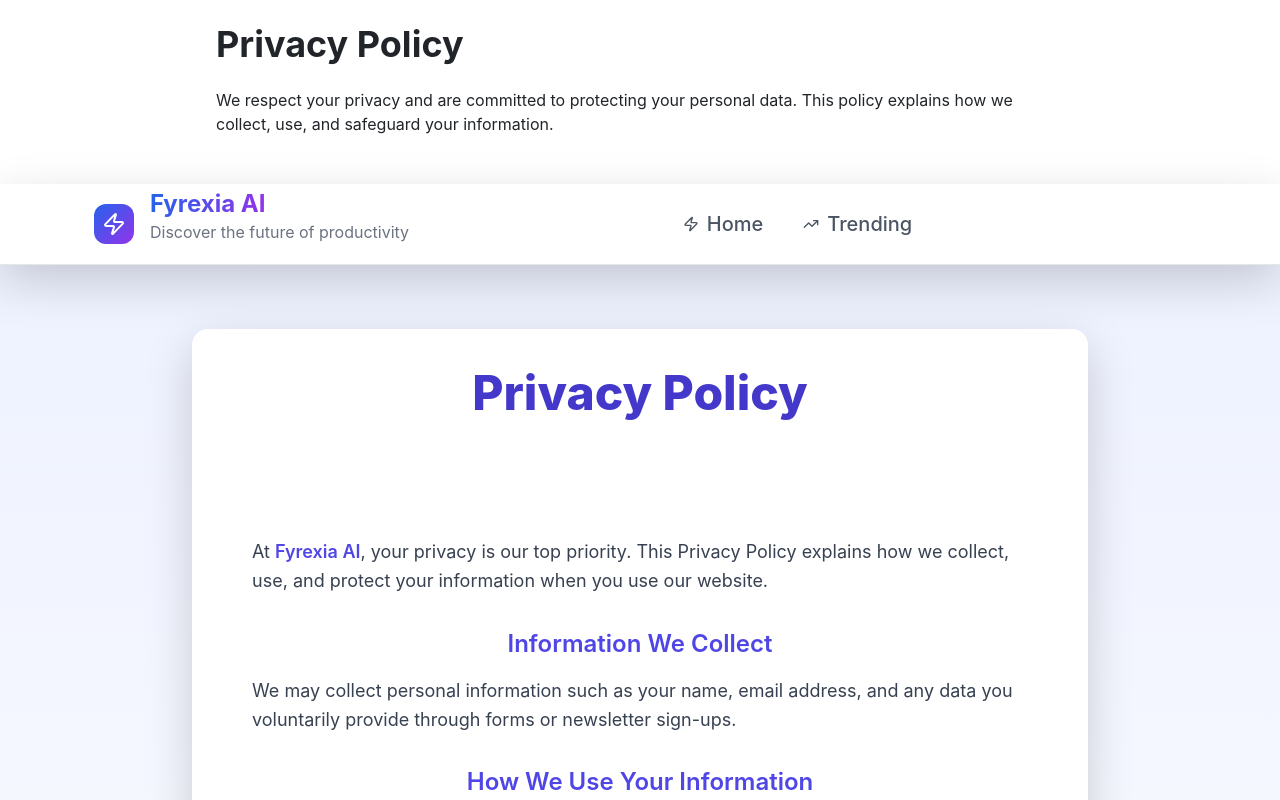
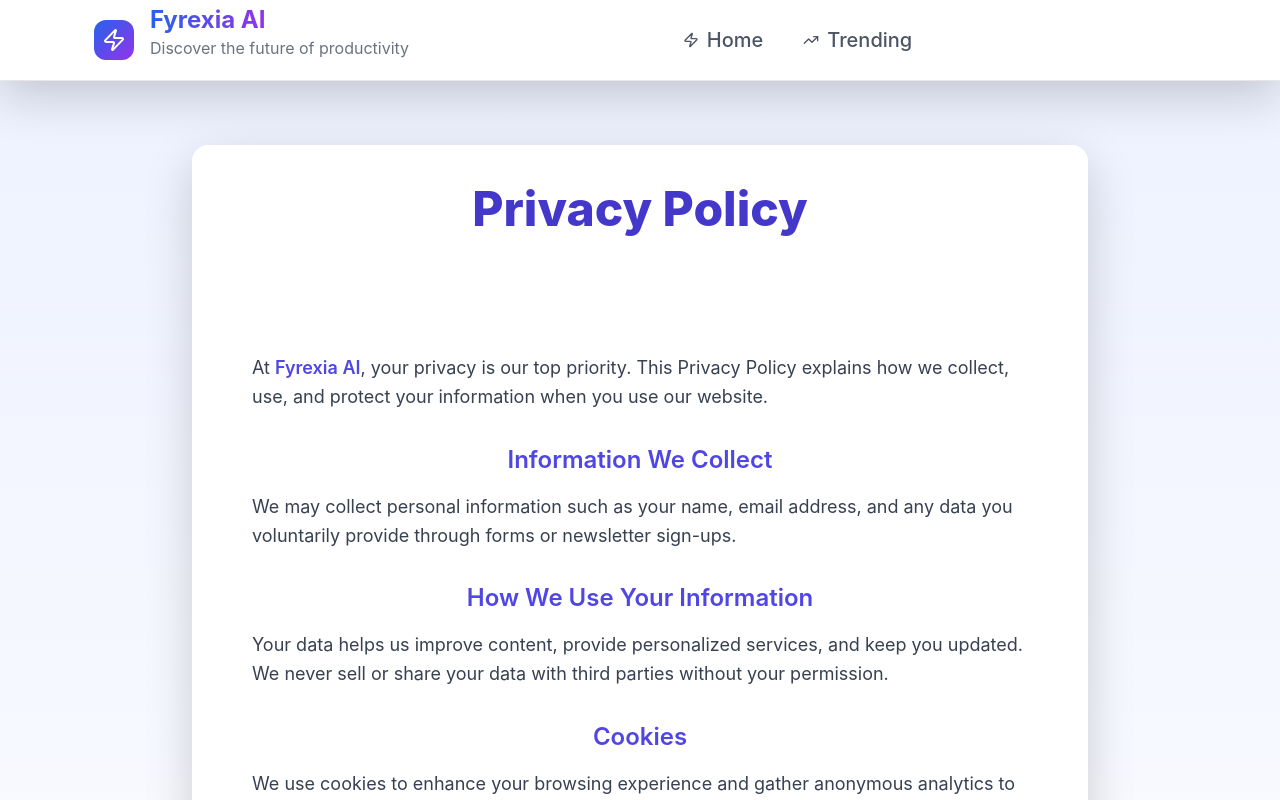
Before and after one commit to rob9999a/aitool, a React (Create React App) app: page /privacy-policy in a window 1280 px wide. Shown: the top 800 px of the page. Built offline with nearby package versions, Linux system fonts and the light colour scheme.

Commit message:
Initial commit

```diff
--- a/public/index.html
+++ b/public/index.html
@@ -7,13 +7,10 @@
   <meta name="viewport" content="width=device-width, initial-scale=1" />
   <meta name="theme-color" content="#000000" />
 
-  <!-- ⚠️ احذف هذا: -->
-  <!-- <meta name="description" content="Web site created using create-react-app" /> -->
 
   <link rel="icon" href="%PUBLIC_URL%/favicon.ico" />
   <link rel="apple-touch-icon" href="%PUBLIC_URL%/q.png" />
 
-  <!-- ✅ المعلومات الجديدة: -->
   <meta name="description"
     content="Discover AI Tools That Transform Your Business. From automation to content creation, explore the hottest AI tools and strategies that are reshaping industries.">
   <meta name="keywords"
@@ -26,22 +23,12 @@
   <meta property="og:url" content="https://aitools-eosin.vercel.app/">
   <meta property="og:image" content="%PUBLIC_URL%/preview.png" /> <!-- لو عندك صورة خاصة للمعاينة -->
 
-  <title>AI Tools for Creators - Boost Your Workflow</title>
 
-  <!--
-      manifest.json provides metadata used when your web app is installed on a
-      user's mobile device or desktop. See https://developers.google.com/web/fundamentals/web-app-manifest/
-    -->
+
   <link rel="manifest" href="%PUBLIC_URL%/q.png" />
-  <!--
-      Notice the use of %PUBLIC_URL% in the tags above.
-      It will be replaced with the URL of the `public` folder during the build.
-      Only files inside the `public` folder can be referenced from the HTML.
-
-      Unlike "/favicon.ico" or "favicon.ico", "%PUBLIC_URL%/favicon.ico" will
-      work correctly both with client-side routing and a non-root public URL.
-      Learn how to configure a non-root public URL by running `npm run build`.
-    -->
+  <meta name="description"
+    content="From automation to content creation, explore the hottest AI tools and strategies." />
+  <meta name="robots" content="index, follow" />
   <title>Fyrexia AI</title>
 
 </head>
@@ -52,19 +39,9 @@
 
 
   <div id="root"></div>
-  <!--
-      This HTML file is a template.
-      If you open it directly in the browser, you will see an empty page.
 
-      You can add webfonts, meta tags, or analytics to this file.
-      The build step will place the bundled scripts into the <body> tag.
-
-      To begin the development, run `npm start` or `yarn start`.
-      To create a production bundle, use `npm run build` or `yarn build`.
-    -->
 </body>
 
-<!-- Google tag (gtag.js) -->
 <script async src="https://www.googletagmanager.com/gtag/js?id=G-M2C86PDS9C"></script>
 <script>
   window.dataLayer = window.dataLayer || [];
--- a/src/Component/Website/Policy/Policy.jsx
+++ b/src/Component/Website/Policy/Policy.jsx
@@ -1,31 +1,19 @@
 import React from 'react';
 import { Helmet } from "react-helmet";
-
 import Navbar from '../Header/Navbar';
 
 const PrivacyPolicy = () => {
     return (
-
         <>
-
             <Helmet>
                 <title>Privacy Policy | Fyrexia AI</title>
                 <meta
                     name="description"
-                    content="Read Fyrexia AI's Privacy Policy to understand how we collect, use, and protect your data."
+                    content="Learn how Fyrexia AI collects, uses, and protects your personal information. Your privacy is our top priority."
                 />
             </Helmet>
 
-            <div className="max-w-4xl mx-auto p-6">
-                <h1 className="text-4xl font-bold mb-6">Privacy Policy</h1>
-                <p className="mb-4">
-                    We respect your privacy and are committed to protecting your personal data. This policy explains how we collect, use, and safeguard your information.
-                </p>
-            </div>
-
-            <Navbar></Navbar>
-
-
+            <Navbar />
 
             <div className="min-h-screen bg-gradient-to-b from-indigo-50 to-white py-16 px-6 sm:px-12 md:px-24 lg:px-40">
                 <div className="max-w-4xl mx-auto bg-white rounded-2xl shadow-lg p-10">
@@ -39,58 +27,46 @@
                         </p>
 
                         <div>
-                            <h2 className="text-2xl font-semibold text-indigo-600 mb-3">
-                                Information We Collect
-                            </h2>
+                            <h2 className="text-2xl font-semibold text-indigo-600 mb-3">Information We Collect</h2>
                             <p>
                                 We may collect personal information such as your name, email address, and any data you voluntarily provide through forms or newsletter sign-ups.
                             </p>
                         </div>
 
                         <div>
-                            <h2 className="text-2xl font-semibold text-indigo-600 mb-3">
-                                How We Use Your Information
-                            </h2>
+                            <h2 className="text-2xl font-semibold text-indigo-600 mb-3">How We Use Your Information</h2>
                             <p>
                                 Your data helps us improve content, provide personalized services, and keep you updated. We never sell or share your data with third parties without your permission.
                             </p>
                         </div>
 
                         <div>
-                            <h2 className="text-2xl font-semibold text-indigo-600 mb-3">
-                                Cookies
-                            </h2>
+                            <h2 className="text-2xl font-semibold text-indigo-600 mb-3">Cookies</h2>
                             <p>
                                 We use cookies to enhance your browsing experience and gather anonymous analytics to improve our site.
                             </p>
                         </div>
 
                         <div>
-                            <h2 className="text-2xl font-semibold text-indigo-600 mb-3">
-                                Security
-                            </h2>
+                            <h2 className="text-2xl font-semibold text-indigo-600 mb-3">Security</h2>
                             <p>
                                 We use industry-standard security measures to safeguard your information from unauthorized access.
                             </p>
                         </div>
 
                         <div>
-                            <h2 className="text-2xl font-semibold text-indigo-600 mb-3">
-                                Your Rights
-                            </h2>
+                            <h2 className="text-2xl font-semibold text-indigo-600 mb-3">Your Rights</h2>
                             <p>
                                 You can access, update, or delete your personal data anytime by contacting us.
                             </p>
                         </div>
 
                         <div>
-                            <h2 className="text-2xl font-semibold text-indigo-600 mb-3">
-                                Contact Us
-                            </h2>
+                            <h2 className="text-2xl font-semibold text-indigo-600 mb-3">Contact Us</h2>
                             <p>
                                 If you have any questions or concerns, please reach out at{' '}
                                 <a
-                                    href="mailto:support@aitoolshub.com"
+                                    href="mailto:jirkovik@gmail.com"
                                     className="text-indigo-700 font-semibold underline hover:text-indigo-900"
                                 >
                                     jirkovik@gmail.com
--- a/src/Component/Website/Terms/Terms.jsx
+++ b/src/Component/Website/Terms/Terms.jsx
@@ -6,21 +6,8 @@
 
 
         <>
-            import {Helmet} from 'react-helmet';
 
-            <Helmet>
-                <title>Fyrexia AI - Discover AI Tools That Transform Your Business</title>
-                <meta
-                    name="description"
-                    content="Explore the hottest AI tools and strategies that are reshaping automation, content creation, marketing, and more with Fyrexia AI."
-                />
-                <meta name="keywords" content="AI tools, automation, content creation, Fyrexia, GPT, AI strategies" />
-                <meta name="robots" content="index, follow" />
-                <meta name="author" content="Fyrexia AI" />
-                <meta property="og:title" content="Fyrexia AI" />
-                <meta property="og:description" content="AI tools that boost productivity and growth." />
-                <meta property="og:url" content="https://aitools-eosin.vercel.app" />
-            </Helmet>
+
 
 
             <Navbar></Navbar>
@@ -92,7 +79,7 @@
                                     className="text-indigo-700 font-semibold underline hover:text-indigo-900"
                                 >
                                     jirkovik@gmail.com
-                                </a>.
+                                </a>
                             </p>
                         </div>
                     </section>
```
